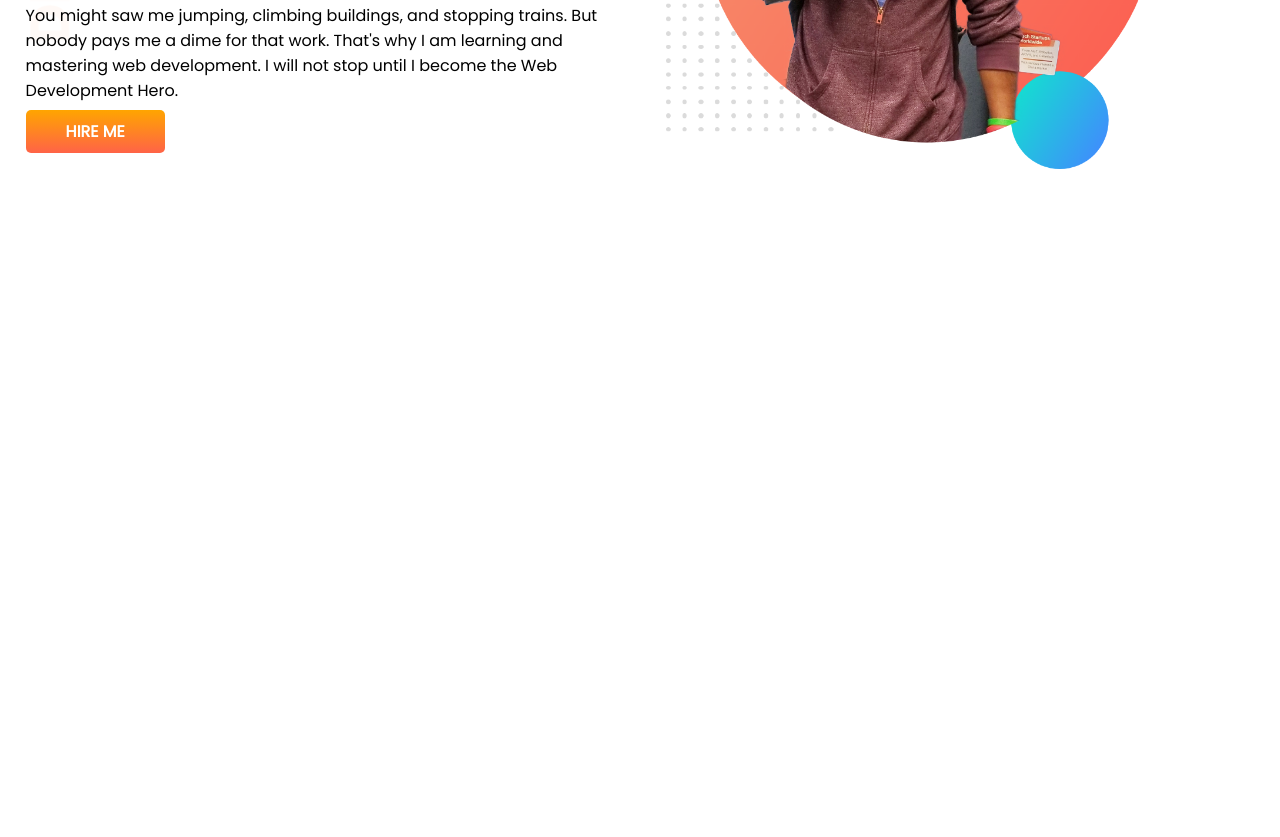
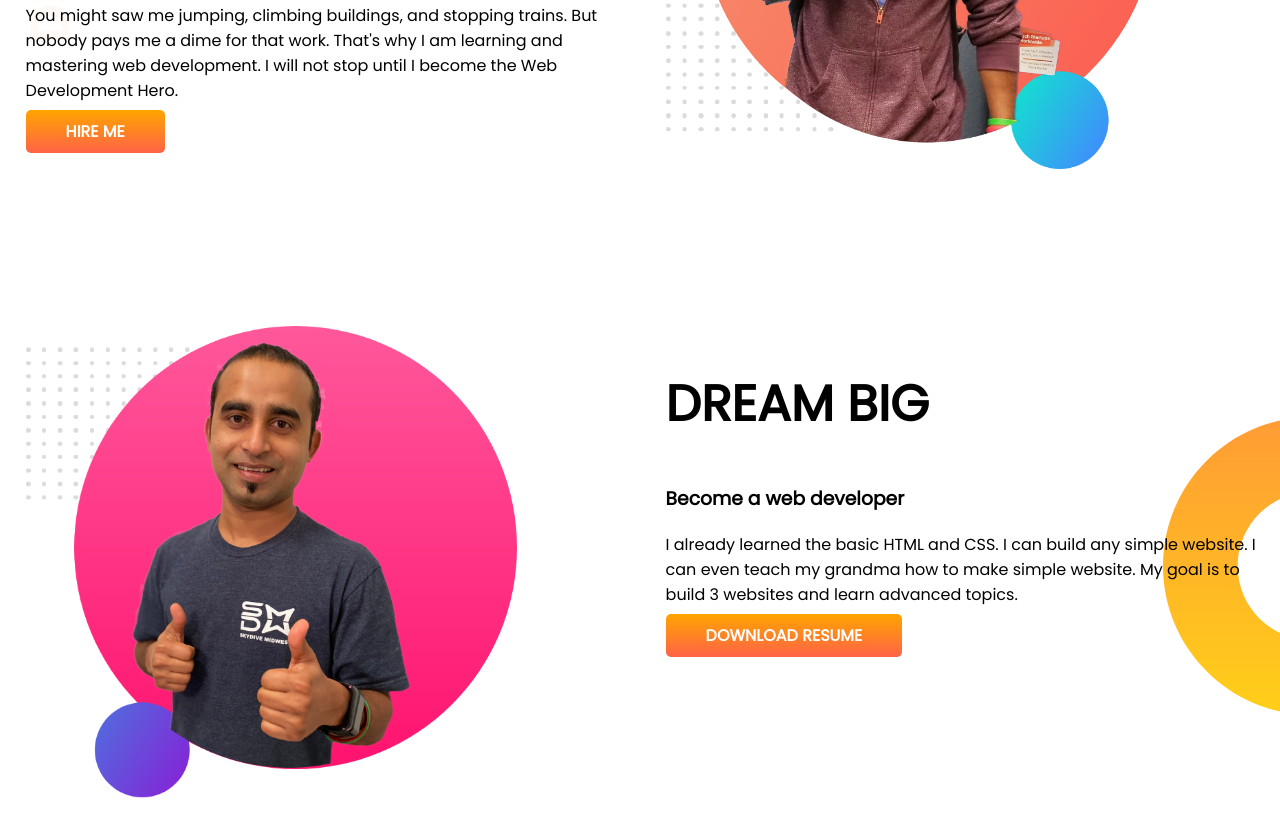
Before and after one commit to shuvo90901/developer-portfolio, a plain HTML site: page index.html in a window 1280 px wide. Shown: the part 319-1156 px from the top of the page. Before the commit the page ends 800 px from the top, so only its background shows below. Drawn offline with Linux system fonts and the light colour scheme.

Commit message:
2nd part

```diff
--- a/index.html
+++ b/index.html
@@ -29,6 +29,18 @@
             <img src="images/jhankar.png" alt="">
         </div>
     </section>
+    <section class="dream-big">
+        <div class="half-width">
+            <img src="images/jhankar2.png">
+        </div>
+        <div class="half-width">
+            <h1>DREAM BIG</h1>
+            <h3>Become a web developer</h3>
+            <p>I already learned the basic HTML and CSS. I can build any simple website. I can even teach my grandma
+                how to make simple website. My goal is to build 3 websites and learn advanced topics.</p>
+            <a class="link-button" target="_blank" href="">DOWNLOAD RESUME</a>
+        </div>
+    </section>
 </body>
 
 </html>
--- a/style.css
+++ b/style.css
@@ -13,6 +13,7 @@ h1 {
 
 section {
     display: flex;
+    margin-bottom: 150px;
 }
 
 .half-width {
@@ -38,3 +39,9 @@ section {
     background-image: url(images/top-banner.png);
     background-repeat: no-repeat;
 }
+
+.dream-big {
+    background-image: url(images/dream-bg.png);
+    background-repeat: no-repeat;
+    background-position: right;
+}
```
